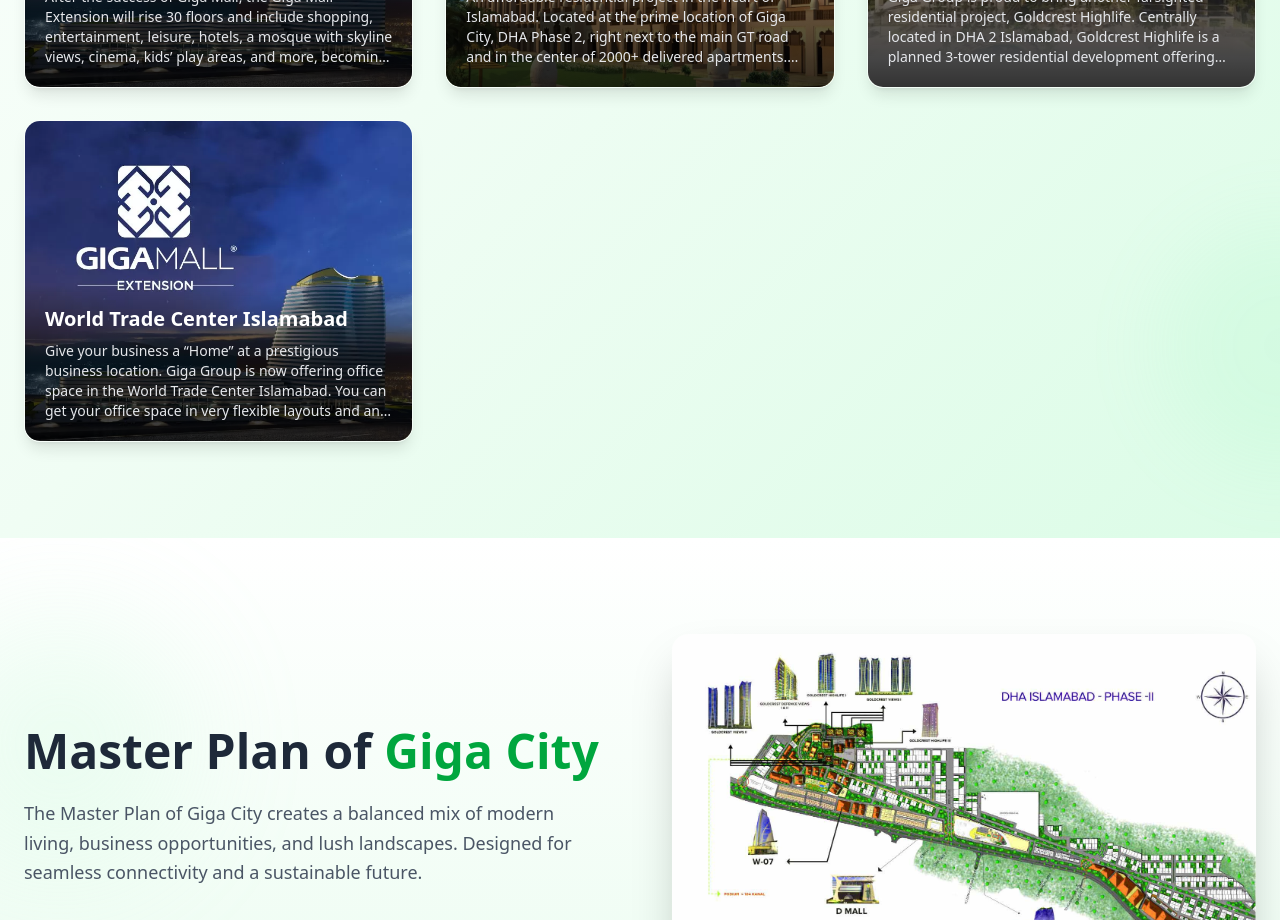
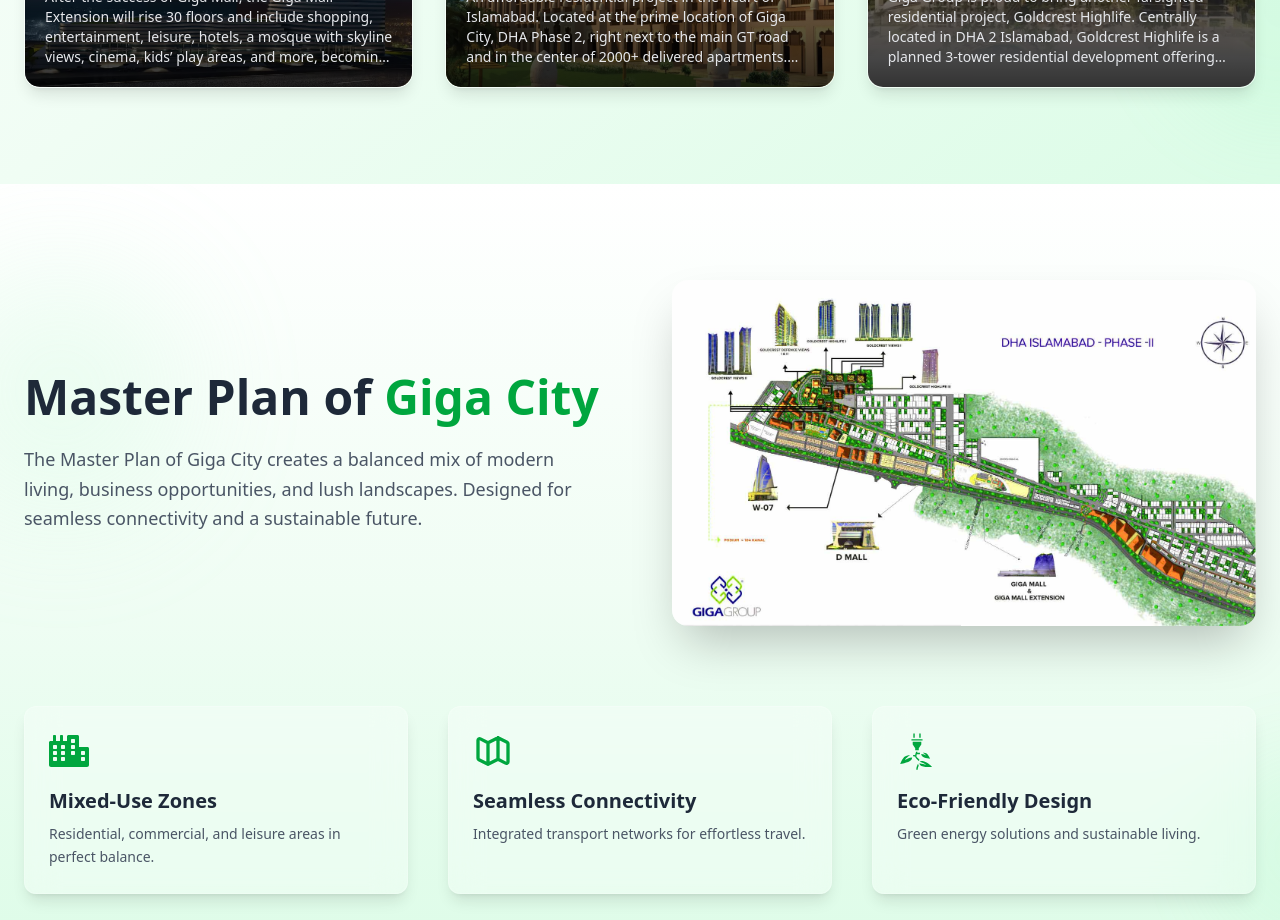
Before and after one commit to GigaGroupAE/gigacity, a Next.js app: page / in a window 1280 px wide. Shown: the part 2260-3180 px from the top of the page. Built offline with nearby package versions, Linux system fonts and the light colour scheme.

Commit message:
Update OngoingProjects.tsx

```diff
--- a/src/components/OngoingProjects.tsx
+++ b/src/components/OngoingProjects.tsx
@@ -53,13 +53,6 @@
         "Giga Group is proud to bring another farsighted residential project, Goldcrest Highlife. Centrally located in DHA 2 Islamabad, Goldcrest Highlife is a planned 3-tower residential development offering exceptional views of the verdant greens surrounding the locality. The project provides excellent features, fixtures, and lifestyle choices that were previously unheard of in Pakistan.",
       button: "Learn More",
       image: "/highlife.webp",
-    },
-    {
-      title: "World Trade Center Islamabad",
-      description:
-        "Give your business a “Home” at a prestigious business location. Giga Group is now offering office space in the World Trade Center Islamabad. You can get your office space in very flexible layouts and an easy 18-month installment plan.",
-      button: "Learn More",
-      image: "/GME.webp",
     },
   ];
 
```
